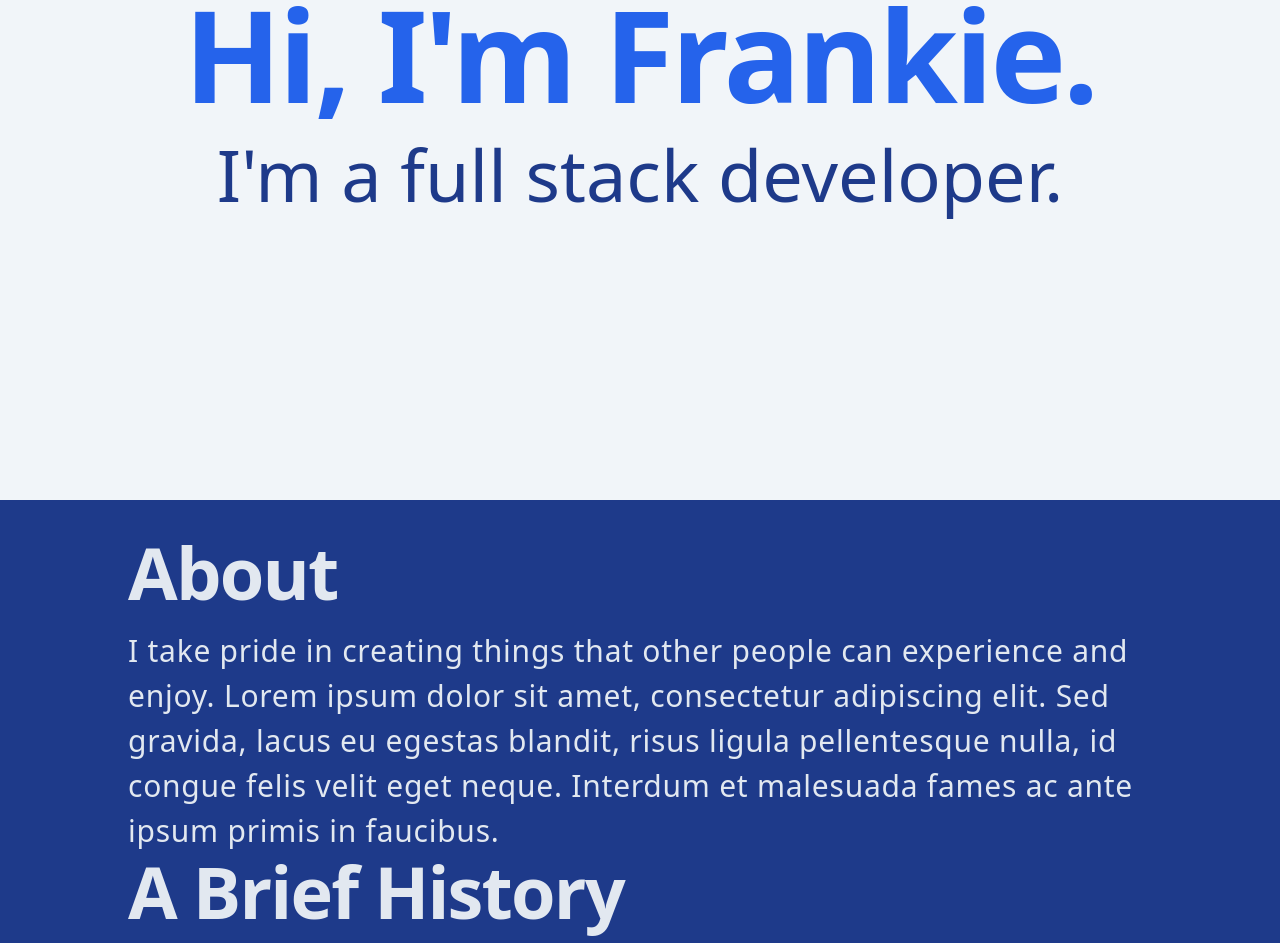
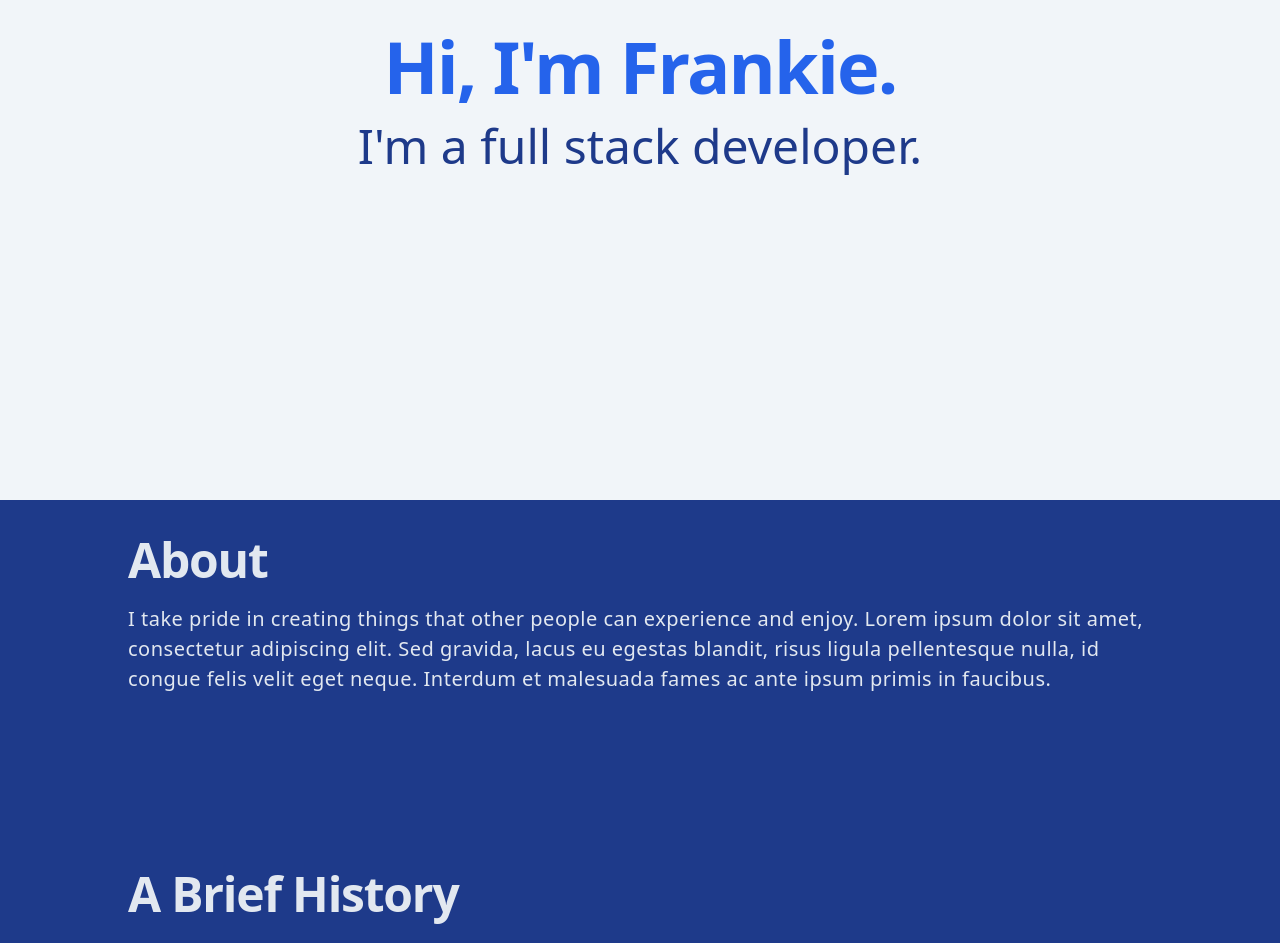
Before and after one commit to flcsn/portfolio-page, a React (Create React App) app: page / in a window 1280 px wide. Shown: the part 300-1243 px from the top of the page. Built offline with nearby package versions, Linux system fonts and the light colour scheme.

Commit message:
removed xl and lg breakpoints and added some size adjustments to Intro and About

```diff
--- a/src/components/About.js
+++ b/src/components/About.js
@@ -2,10 +2,10 @@ import React from 'react'
 
 const About = () => {
   return (
-    <section className='flex flex-col bg-blue-900 p-3 md:p-9 min-w-screen min-h-screen'>
+    <section className='flex flex-col bg-blue-900 p-3 sm:p-5 md:p-9 min-w-screen min-h-screen'>
       <div className='flex-grow max-w-screen-lg h-full m-auto'>
-        <h2 className='mb-1 md:mb-5 text-xl font-semibold tracking-tight text-slate-200 sm:text-3xl md:text-5xl lg:text-7xl'>About</h2>
-        <p className='text-sm text-slate-200 tracking-wide font-light sm:text-lg md:text-xl lg:text-3xl lg:leading-normal'>
+        <h2 className='mb-1 md:mb-5 text-xl font-semibold tracking-tight text-slate-200 sm:text-3xl md:text-5xl'>About</h2>
+        <p className='text-sm text-slate-200 tracking-wide font-light sm:text-lg md:text-xl md:leading-normal'>
           I take pride in creating things that other people
           can experience and enjoy. Lorem ipsum dolor sit amet,
           consectetur adipiscing elit. Sed gravida, lacus eu egestas
@@ -15,8 +15,8 @@ const About = () => {
         </p>
       </div>
       <div className='flex-grow max-w-screen-lg h-full m-auto'>
-        <h2 className='mb-1 md:mb-5 text-xl font-semibold tracking-tight text-slate-200 sm:text-3xl md:text-5xl lg:text-7xl'>A Brief History</h2>
-        <p className='text-sm text-slate-200 tracking-wide font-light sm:text-lg md:text-xl lg:text-3xl lg:leading-normal'>
+        <h2 className='mb-1 md:mb-5 text-xl font-semibold tracking-tight text-slate-200 sm:text-3xl md:text-5xl'>A Brief History</h2>
+        <p className='text-sm text-slate-200 tracking-wide font-light sm:text-lg md:text-xl md:leading-normal'>
           I started my journey into programming with
           Harvard&apos;s Intro to Computer Science (CS50). Lorem ipsum dolor sit amet,
           consectetur adipiscing elit. Sed gravida, lacus eu egestas
--- a/src/components/Intro.js
+++ b/src/components/Intro.js
@@ -3,9 +3,9 @@ import React from 'react'
 const Intro = () => {
   return (
     <section className='flex bg-slate-100 min-w-screen h-screen'>
-      <div className='flex flex-col m-auto text-center md:gap-3 lg:gap-5'>
-        <h1 className='text-3xl font-bold tracking-tight text-blue-600 sm:text-5xl md:text-7xl xl:text-9xl'>Hi, I&apos;m Frankie.</h1>
-        <h2 className='text-xl text-blue-900 sm:text-3xl md:text-5xl xl:text-7xl'>I&apos;m a full stack developer.</h2>
+      <div className='flex flex-col m-auto text-center md:gap-5'>
+        <h1 className='text-3xl font-bold tracking-tight text-blue-600 sm:text-5xl md:text-7xl'>Hi, I&apos;m Frankie.</h1>
+        <h2 className='text-xl text-blue-900 sm:text-3xl md:text-5xl'>I&apos;m a full stack developer.</h2>
       </div>
     </section>
   )
```
